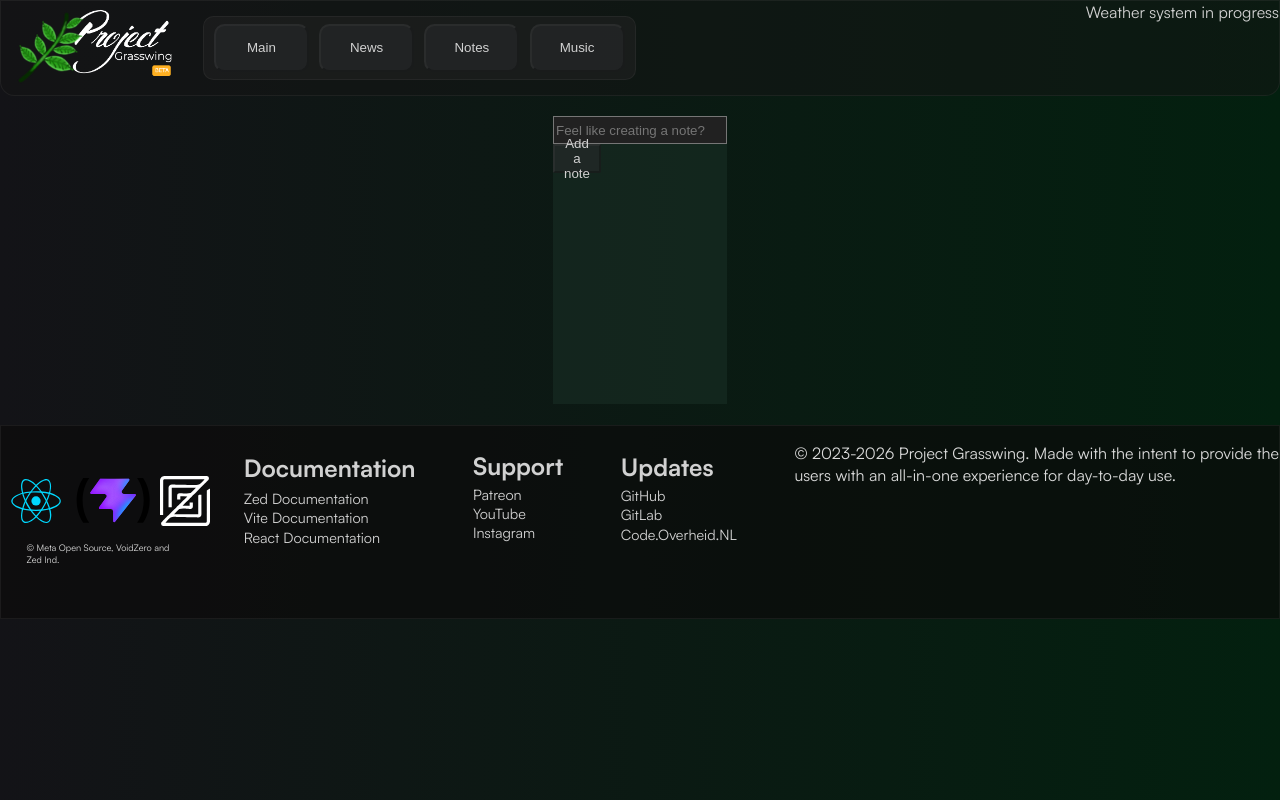
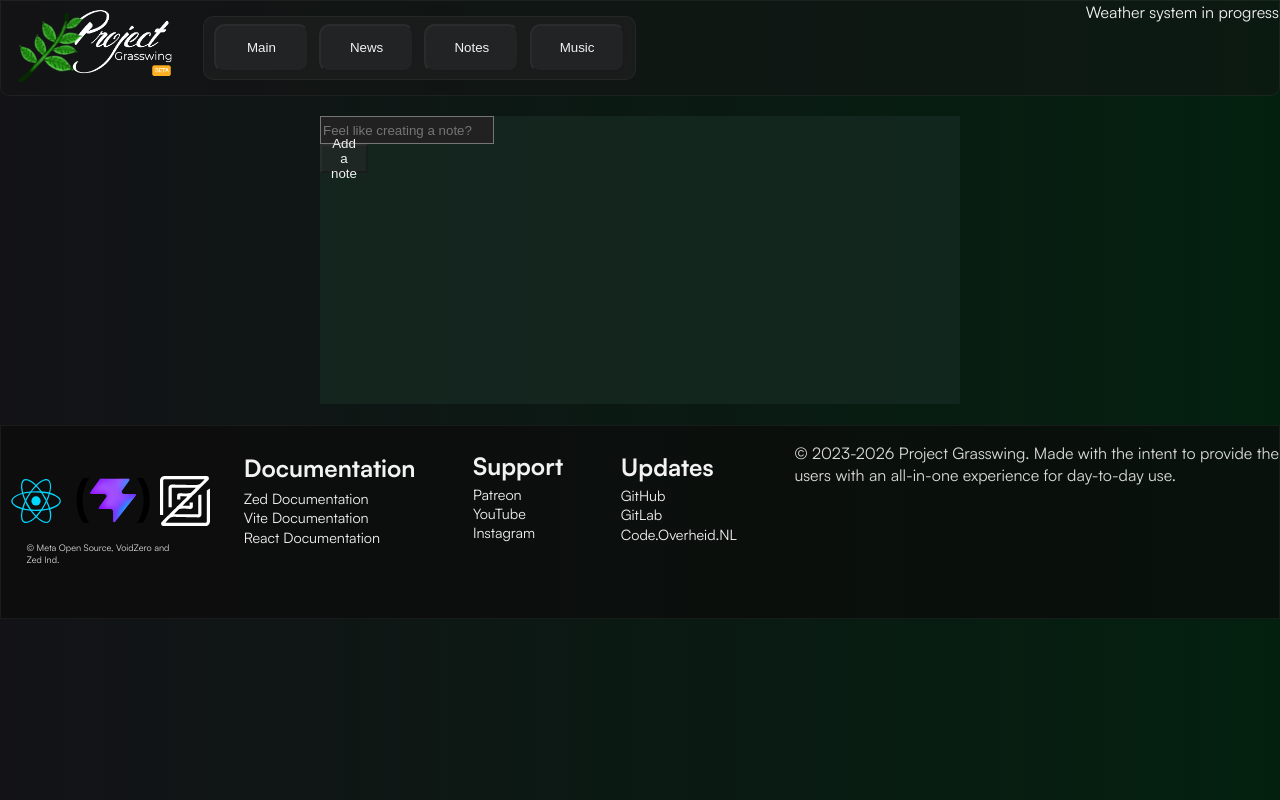
Before and after one commit to kustr-eedu/project-grasswing, a React (Vite) app: page /notes in a window 1280 px wide. Built offline with nearby package versions, Linux system fonts and the light colour scheme.

Commit message:
Design philosophy being fixed to accommodate users' eyes
Signed-off-by: kustr_eedu <eduardokuster1@outlook.com>

```diff
--- a/src/pages/components/navbar.css
+++ b/src/pages/components/navbar.css
@@ -1,5 +1,5 @@
 a {
-    color: rgb(209, 209, 209);
+    color: rgba(242, 242, 242, 1);
     text-decoration: none;
 }
 
@@ -7,8 +7,8 @@ a {
     display: flex;
     box-sizing: border-box;
     justify-content: flex-start;
-    border-bottom-left-radius: 0.15in;
-    border-bottom-right-radius: 0.15in;
+    border-bottom-left-radius: 0.10in;
+    border-bottom-right-radius: 0.10in;
     border-width: 0.011in;
     border-style: solid;
     border-color: rgba(73, 73, 73, 0.24);
--- a/src/pages/components/noteSystem.css
+++ b/src/pages/components/noteSystem.css
@@ -1,10 +1,11 @@
 .task-creator {
     margin-left: auto;
     margin-right: auto;
+    width: 40rem;
     height: 3in;
     display: flex;
     background-color: rgba(23, 44, 35, 0.67);
-    color: rgba(223, 223, 223, 1);
+    color: rgba(242, 242, 242, 1);
 }
 
 input {
```
